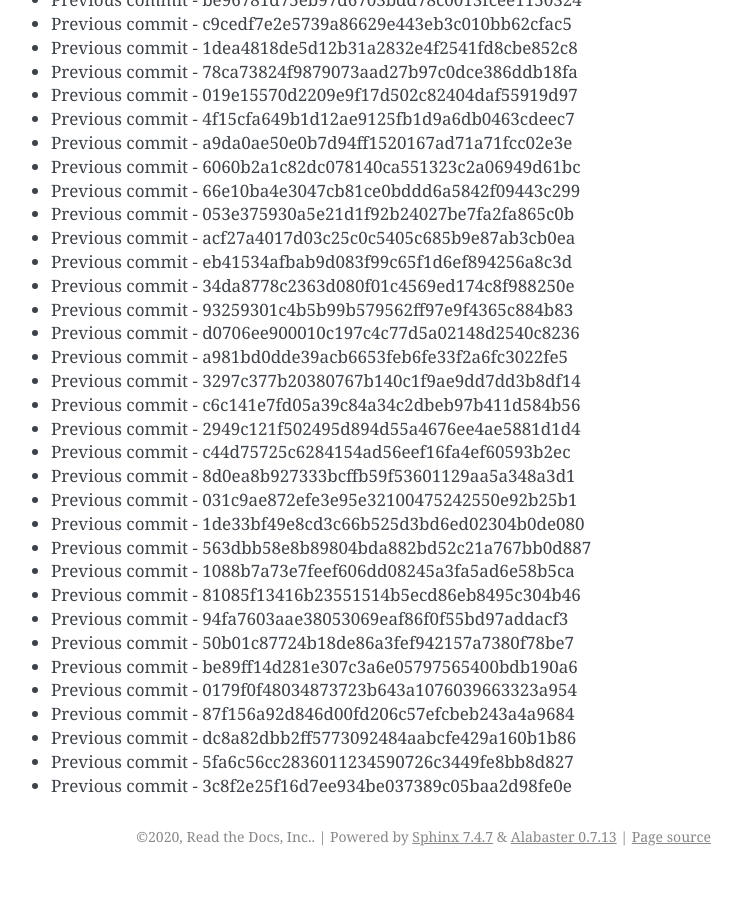
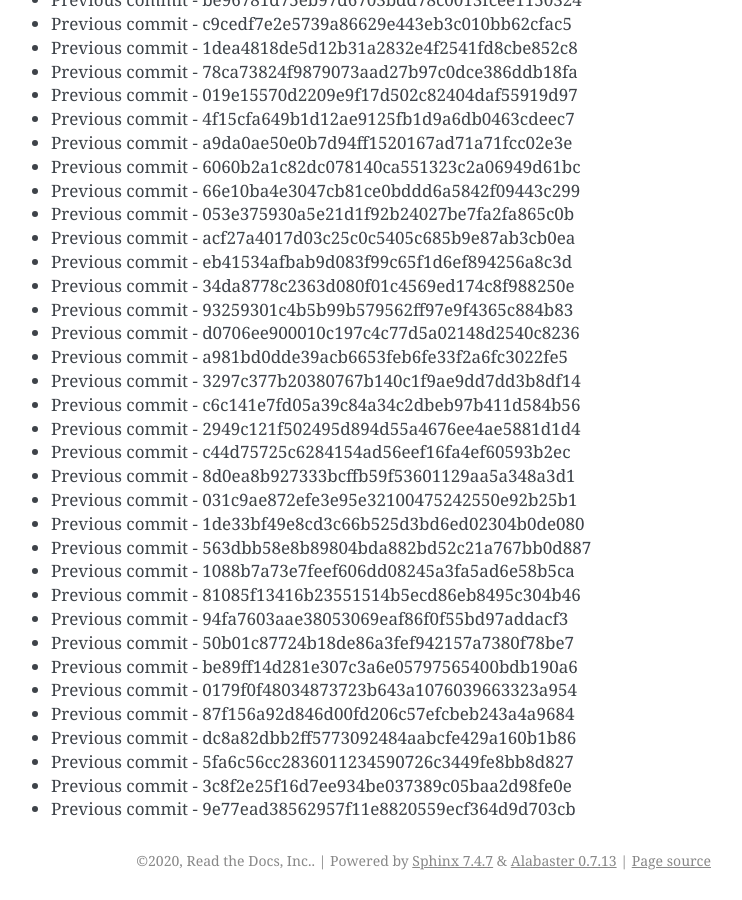
Before and after one commit to readthedocs/rtd-git-stresstest, a Sphinx documentation site: the page built from docs/updates.rst, in a window 1280 px wide and 900 px high, scrolled down 45441 px. Shown: the whole window, without its empty margins (399-1141 px from the left). Built offline with Sphinx 7.4.7, drawn with Linux system fonts in a browser that asks for light colours; before the commit the page ends 46317 px from its top, so only the background shows below that.

Commit message:
Generating commit from previous: 9e77ead38562957f11e8820559ecf364d9d703cb

```diff
--- a/docs/updates.rst
+++ b/docs/updates.rst
@@ -1941,3 +1941,4 @@ It can be tested for any performance characteristics.
 * Previous commit - dc8a82dbb2ff5773092484aabcfe429a160b1b86
 * Previous commit - 5fa6c56cc2836011234590726c3449fe8bb8d827
 * Previous commit - 3c8f2e25f16d7ee934be037389c05baa2d98fe0e
+* Previous commit - 9e77ead38562957f11e8820559ecf364d9d703cb
```
